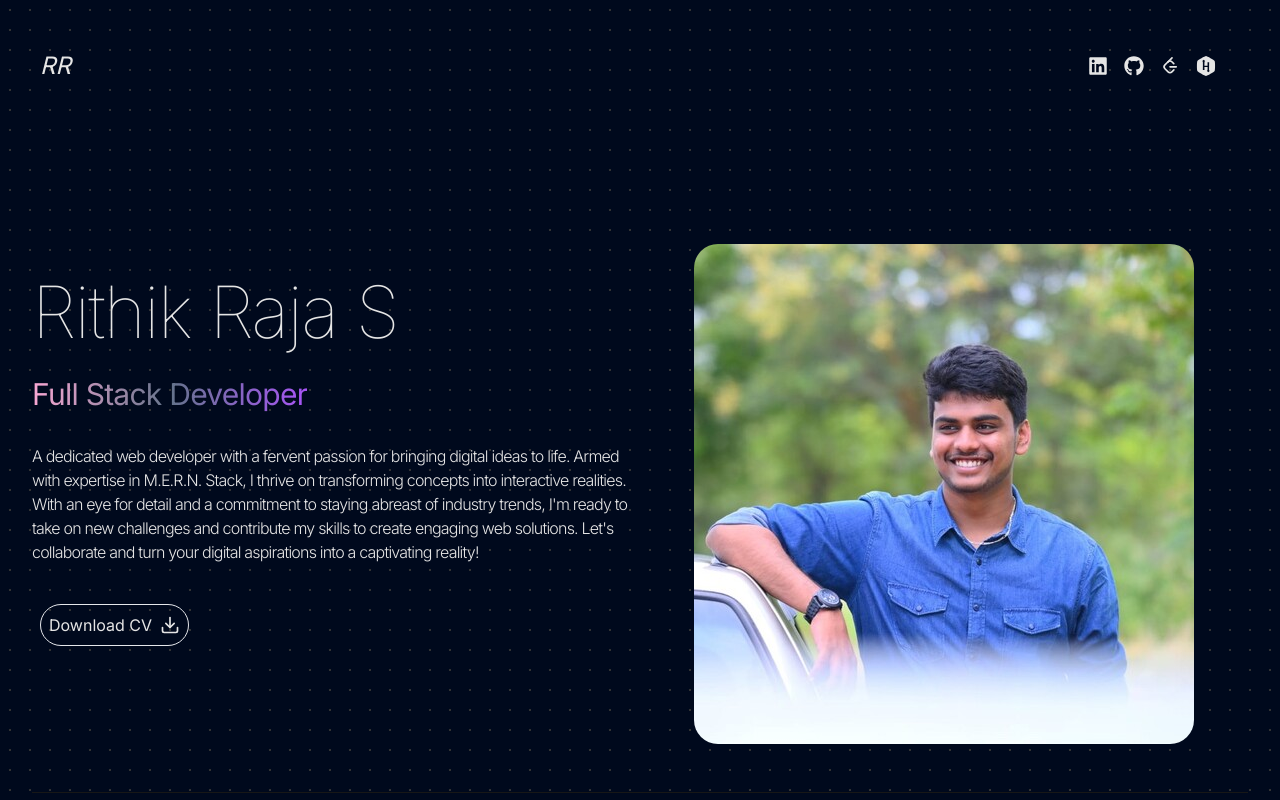
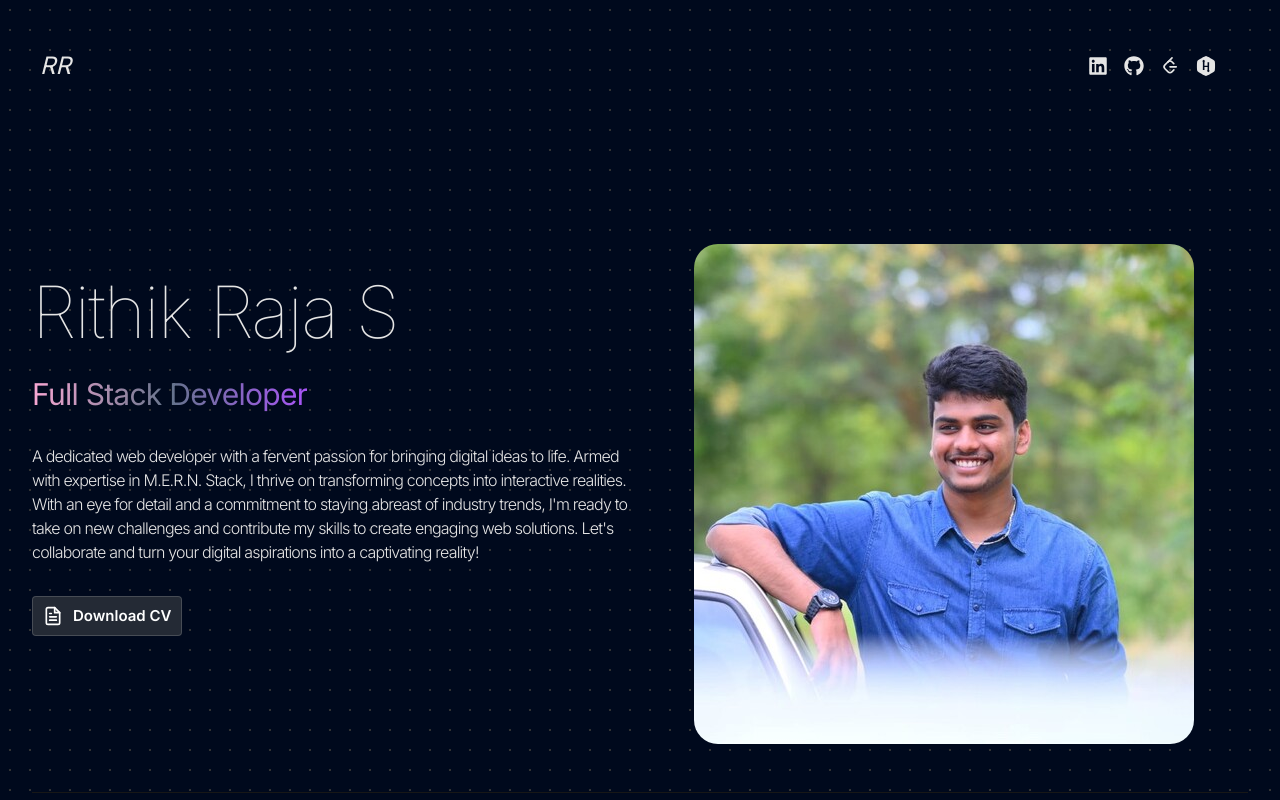
Before and after one commit to RithikRaja28/Rithik-Portfolio, a React (Vite) app: page / in a window 1280 px wide. Shown: the top 800 px of the page. Built offline with nearby package versions, Linux system fonts and the light colour scheme.

Commit message:
day commit

```diff
--- /dev/null
+++ b/src/components/Hero.jsx/Hero.css
@@ -0,0 +1,65 @@
+.download-button {
+ position: relative;
+ border-width: 0;
+ color: white;
+ font-size: 15px;
+ font-weight: 600;
+ border-radius: 4px;
+ z-index: 1;
+}
+
+.download-button .docs {
+ display: flex;
+ align-items: center;
+ justify-content: space-between;
+ gap: 10px;
+ min-height: 40px;
+ padding: 0 10px;
+ border-radius: 4px;
+ z-index: 1;
+ background-color: #242a35;
+ border: solid 1px #e8e8e82d;
+ transition: all .5s cubic-bezier(0.77, 0, 0.175, 1);
+}
+
+.download-button:hover {
+ box-shadow: rgba(0, 0, 0, 0.25) 0px 54px 55px, rgba(0, 0, 0, 0.12) 0px -12px 30px, rgba(0, 0, 0, 0.12) 0px 4px 6px, rgba(0, 0, 0, 0.17) 0px 12px 13px, rgba(0, 0, 0, 0.09) 0px -3px 5px;
+}
+
+.download {
+ position: absolute;
+ inset: 0;
+ display: flex;
+ align-items: center;
+ justify-content: center;
+ max-width: 90%;
+ margin: 0 auto;
+ z-index: -1;
+ border-radius: 4px;
+ transform: translateY(0%);
+ background-color: #01e056;
+ border: solid 1px #01e0572d;
+ transition: all .5s cubic-bezier(0.77, 0, 0.175, 1);
+}
+
+.download-button:hover .download {
+ transform: translateY(100%)
+}
+
+.download svg polyline,.download svg line {
+ animation: docs 1s infinite;
+}
+
+@keyframes docs {
+ 0% {
+  transform: translateY(0%);
+ }
+
+ 50% {
+  transform: translateY(-15%);
+ }
+
+ 100% {
+  transform: translateY(0%);
+ }
+}
--- a/src/components/Hero.jsx/Hero.jsx
+++ b/src/components/Hero.jsx/Hero.jsx
@@ -3,6 +3,7 @@
 import profilePic from "../../assets/rithikrajaprofilepic.jpg";
 import { motion } from "framer-motion";
 import { FiDownload } from "react-icons/fi";
+import "./Hero.css";
 const container = (delay)=>({
   hidden:{x:-100,opacity:0},
   visible:{
@@ -49,10 +50,10 @@
             {/* to be changed */}
 
             <motion.button
-              whileInView={{ opacity: 1, x: 0 }}
-              initial={{ opacity: 0, x: -100 }}
-              transition={{ duration: 1 }}
-              className="flex items-center gap-2 m-2 rounded-full border p-2"
+              variants={container(1.5)}
+              initial="hidden"
+              animate="visible"
+              class="download-button"
               onClick={() => {
                 const link = document.createElement("a");
                 link.href =
@@ -61,10 +62,43 @@
                 link.click();
               }}
             >
-              <span>Download CV</span>
-              <span>
-                <FiDownload className="text-xl" />
-              </span>
+              <div class="docs">
+                <svg
+                  class="css-i6dzq1"
+                  stroke-linejoin="round"
+                  stroke-linecap="round"
+                  fill="none"
+                  stroke-width="2"
+                  stroke="currentColor"
+                  height="20"
+                  width="20"
+                  viewBox="0 0 24 24"
+                >
+                  <path d="M14 2H6a2 2 0 0 0-2 2v16a2 2 0 0 0 2 2h12a2 2 0 0 0 2-2V8z"></path>
+                  <polyline points="14 2 14 8 20 8"></polyline>
+                  <line y2="13" x2="8" y1="13" x1="16"></line>
+                  <line y2="17" x2="8" y1="17" x1="16"></line>
+                  <polyline points="10 9 9 9 8 9"></polyline>
+                </svg>{" "}
+                Download CV
+              </div>
+              <div class="download">
+                <svg
+                  class="css-i6dzq1"
+                  stroke-linejoin="round"
+                  stroke-linecap="round"
+                  fill="none"
+                  stroke-width="2"
+                  stroke="currentColor"
+                  height="24"
+                  width="24"
+                  viewBox="0 0 24 24"
+                >
+                  <path d="M21 15v4a2 2 0 0 1-2 2H5a2 2 0 0 1-2-2v-4"></path>
+                  <polyline points="7 10 12 15 17 10"></polyline>
+                  <line y2="3" x2="12" y1="15" x1="12"></line>
+                </svg>
+              </div>
             </motion.button>
           </div>
         </div>
```
